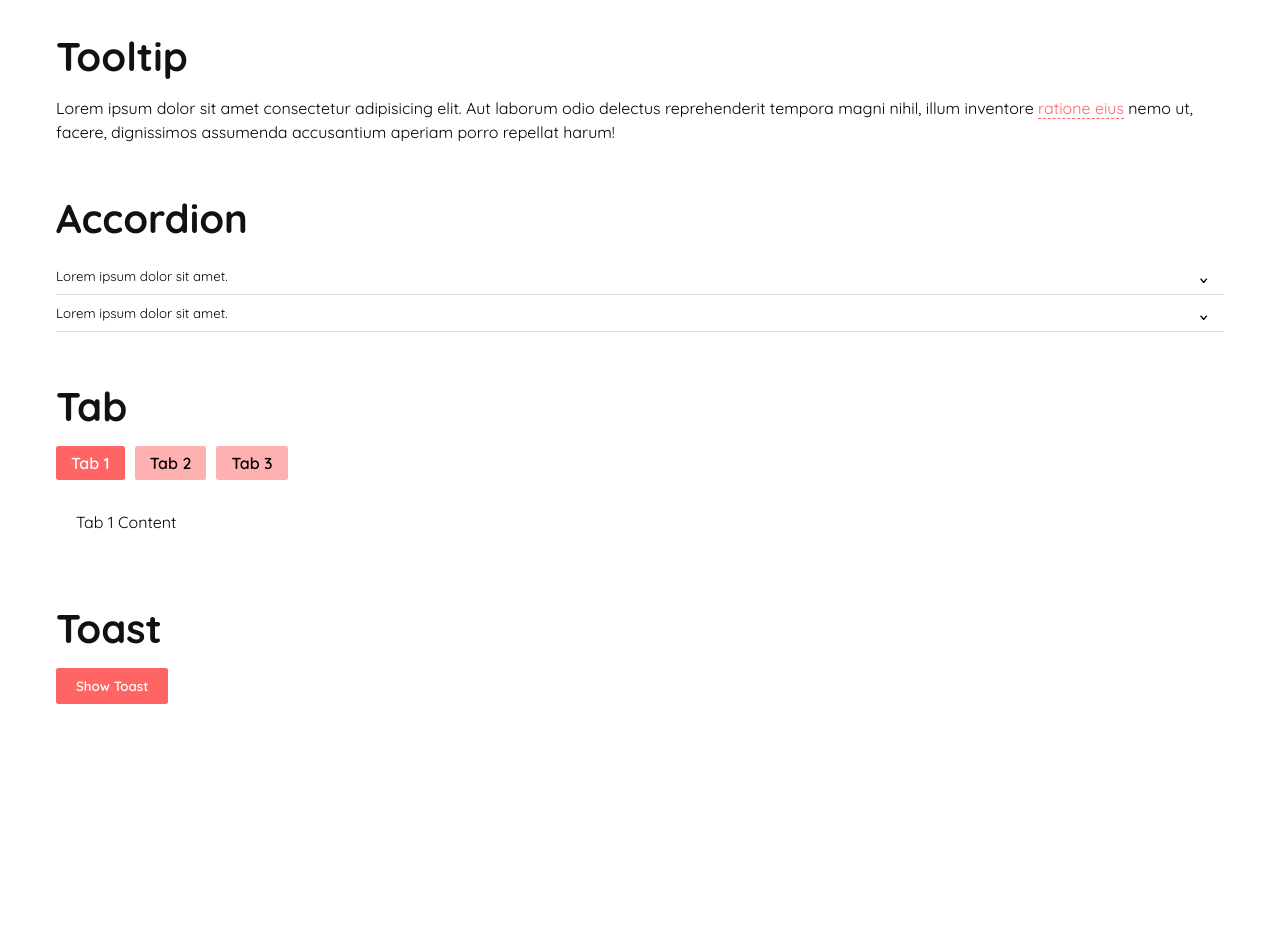
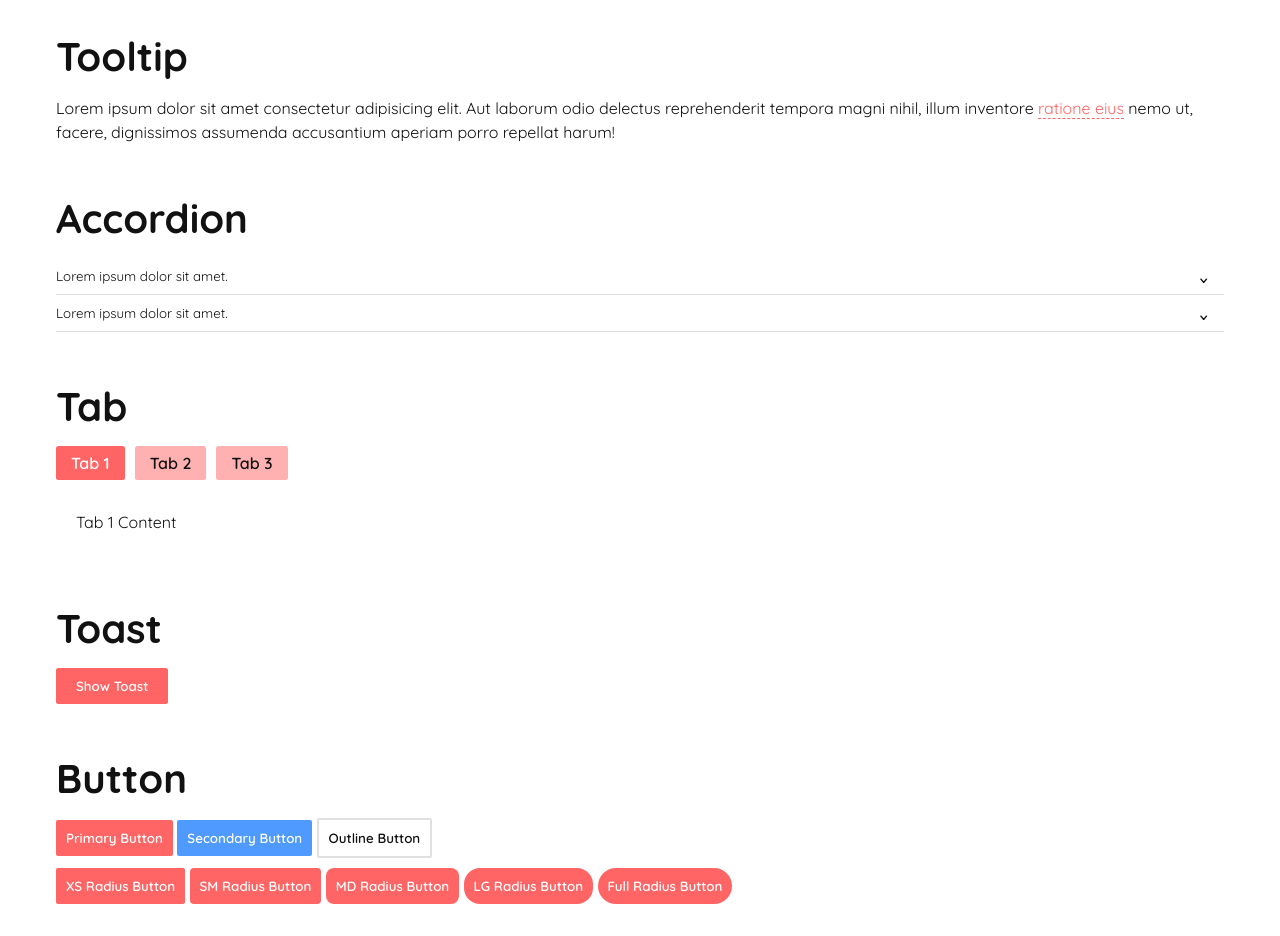
Before and after one commit to mehrankhaksar/pure-ui, a website built with webpack: page dist/index.html in a window 1280 px wide. Before the commit the page ends 800 px from the top, so only its background shows below. Built offline with nearby package versions, Linux system fonts and the light colour scheme.

Commit message:
add button styles

```diff
--- a/src/index.css
+++ b/src/index.css
@@ -1,4 +1,27 @@
 @import url("https://fonts.googleapis.com/css2?family=Quicksand:wght@300..700&display=swap");
+@import "./ui/button/button.css";
+
+:root {
+  --background: #ffffff;
+  --foreground: #111111;
+
+  --primary: #ff6565;
+  --primary-foreground: #ffffff;
+  --primary-hover: #e65555;
+
+  --secondary: #4f9aff;
+  --secondary-foreground: #ffffff;
+  --secondary-hover: #3f8ae6;
+
+  --border: #e0e0e0;
+  --border-hover: #cccccc;
+
+  --radius-xs: 2px;
+  --radius-sm: 4px;
+  --radius-md: 8px;
+  --radius-lg: 16px;
+  --radius-full: 9999px;
+}
 
 * {
   margin: 0;
@@ -10,6 +33,8 @@ body {
   font-family: "Quicksand", sans-serif;
   font-size: 16px;
   line-height: 1.5;
+  background-color: var(--background);
+  color: var(--foreground);
 }
 
 button {
--- /dev/null
+++ b/src/ui/button/button.css
@@ -0,0 +1,45 @@
+.btn {
+  padding: 10px;
+  font-weight: 600;
+  border-radius: var(--radius-xs);
+  transition: all 0.3s;
+}
+
+.btn-primary {
+  color: var(--primary-foreground);
+  background-color: var(--primary);
+}
+.btn-primary:hover {
+  background-color: var(--primary-hover);
+}
+
+.btn-secondary {
+  color: var(--secondary-foreground);
+  background-color: var(--secondary);
+}
+.btn-secondary:hover {
+  background-color: var(--secondary-hover);
+}
+
+.btn-outline {
+  border: 2px solid var(--border);
+}
+.btn-outline:hover {
+  border-color: var(--border-hover);
+}
+
+.btn-radius-xs {
+  border-radius: var(--radius-xs);
+}
+.btn-radius-sm {
+  border-radius: var(--radius-sm);
+}
+.btn-radius-md {
+  border-radius: var(--radius-md);
+}
+.btn-radius-lg {
+  border-radius: var(--radius-lg);
+}
+.btn-radius-full {
+  border-radius: var(--radius-full);
+}
```
Also changed, not shown: dist/index.html.
